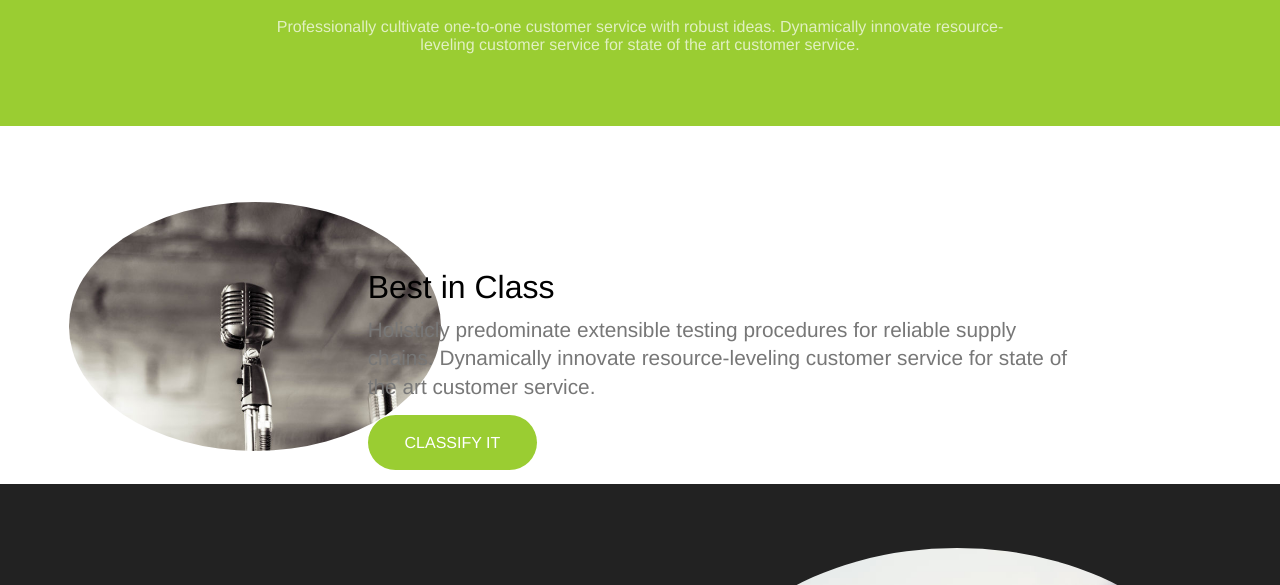
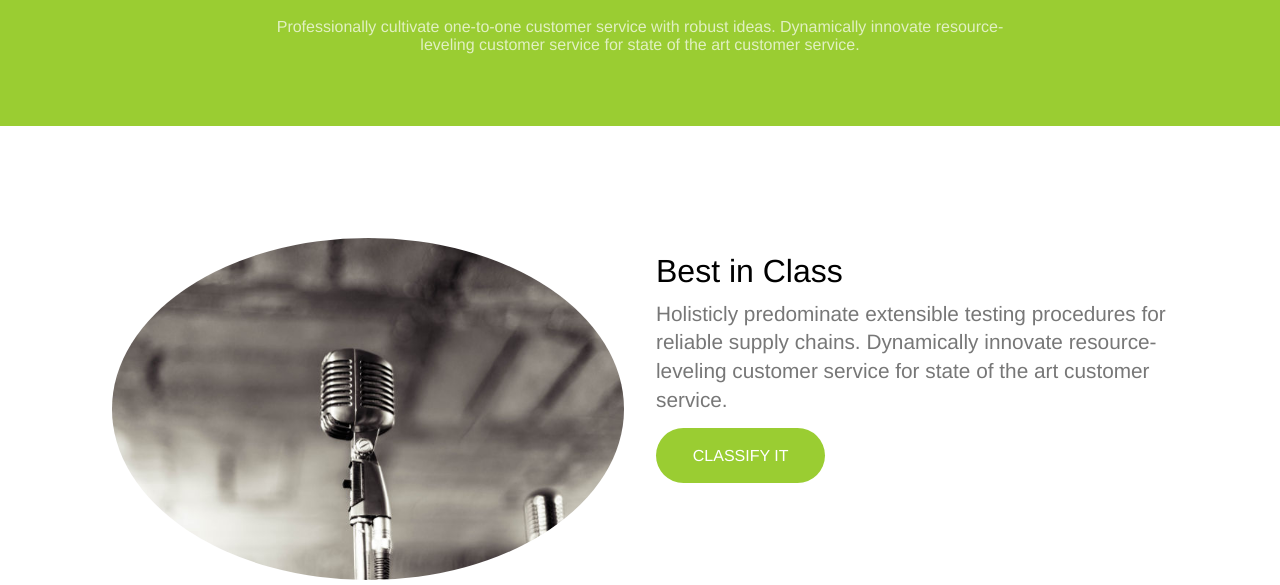
Before and after one commit to Huends-Jhoebert/sample-homepage, a plain HTML site: page index.html in a window 1280 px wide. Shown: the part 980-1565 px from the top of the page. Drawn offline with Linux system fonts and the light colour scheme.

Commit message:
repaired some css on section 2

```diff
--- a/css/style.css
+++ b/css/style.css
@@ -12,7 +12,7 @@ body{
 	width: 100%;
 	height: 100vh;
 	position: relative;
-	background: url(/images/header.jpg) no-repeat center center/cover;
+	background: url(../images/header.jpg) no-repeat center center/cover;
 }
 
 
@@ -153,24 +153,33 @@ body{
 
 .section-2{
 	display: flex;
-	padding: 2rem;
+	padding: 7rem;
+	justify-content: space-between;
 }
 
-.article-1 img{
+.section-2 .article-1{
+	width: 50%;
+}
+
+.section-2 .article-2{
+	width: 50%;
+}
+
+.article-flex-2{
+	margin-left: 2rem;
+}
+
+.section-2 img{
+	display: block;
 	border-radius: 50%;
 	width: 100%;
-	position: relative;
-	top: 15%;
-	left: 10%;
 }
+
 
 .section-2 .article-2{
 	justify-content: center;
 	text-align: left;
-	margin-top: 7rem;
-	position: relative;
-	right: 3%;
-
+	margin-top: 2.5rem;
 }
 
 .article-2 h2{
@@ -184,7 +193,6 @@ body{
 .article-2 p{
 	font-size: 1.3rem;
 	line-height: 1.8rem;
-	width: 85%;
 	text-align: left;
 	color: #777;
 	margin-bottom: 2rem;
@@ -199,6 +207,7 @@ body{
 	border-radius: 50px;
 	text-transform: uppercase;
 }
+
 
 
 /* main section 3 */
--- a/index.html
+++ b/index.html
@@ -46,10 +46,10 @@
 			<!-- section 2 -->
 			<section class="section-2">
 
-				<article class="article-1">
+				<article class="article-1 article-flex-1">
 					<img src="images/microphone.jpg" alt="microphone">
 				</article>
-				<article class="article-2">
+				<article class="article-2 article-flex-2" style="margin-top: 1rem;">
 					<h2>Best in Class</h2>
 					<p>Holisticly predominate extensible testing procedures for reliable supply chains. Dynamically innovate resource-leveling customer service for state of the art customer service.</p>
 					<a href="#">CLASSIFY IT</a>
```
